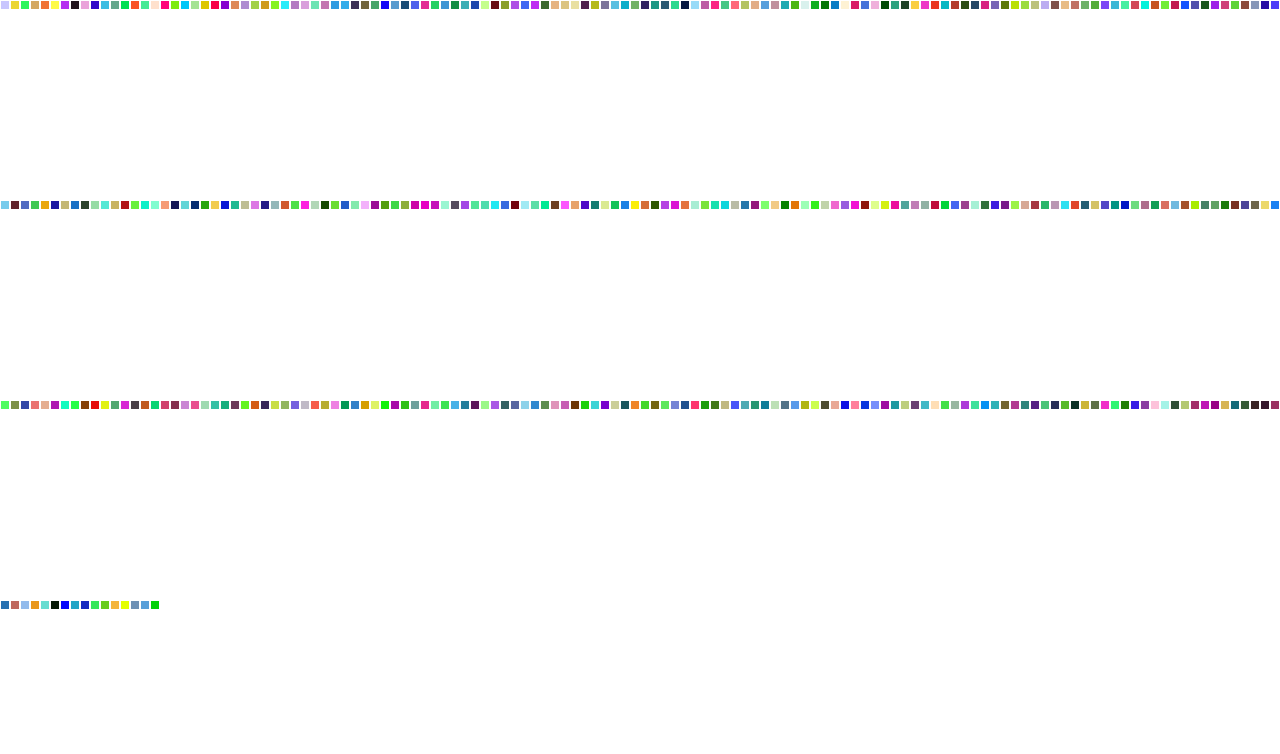
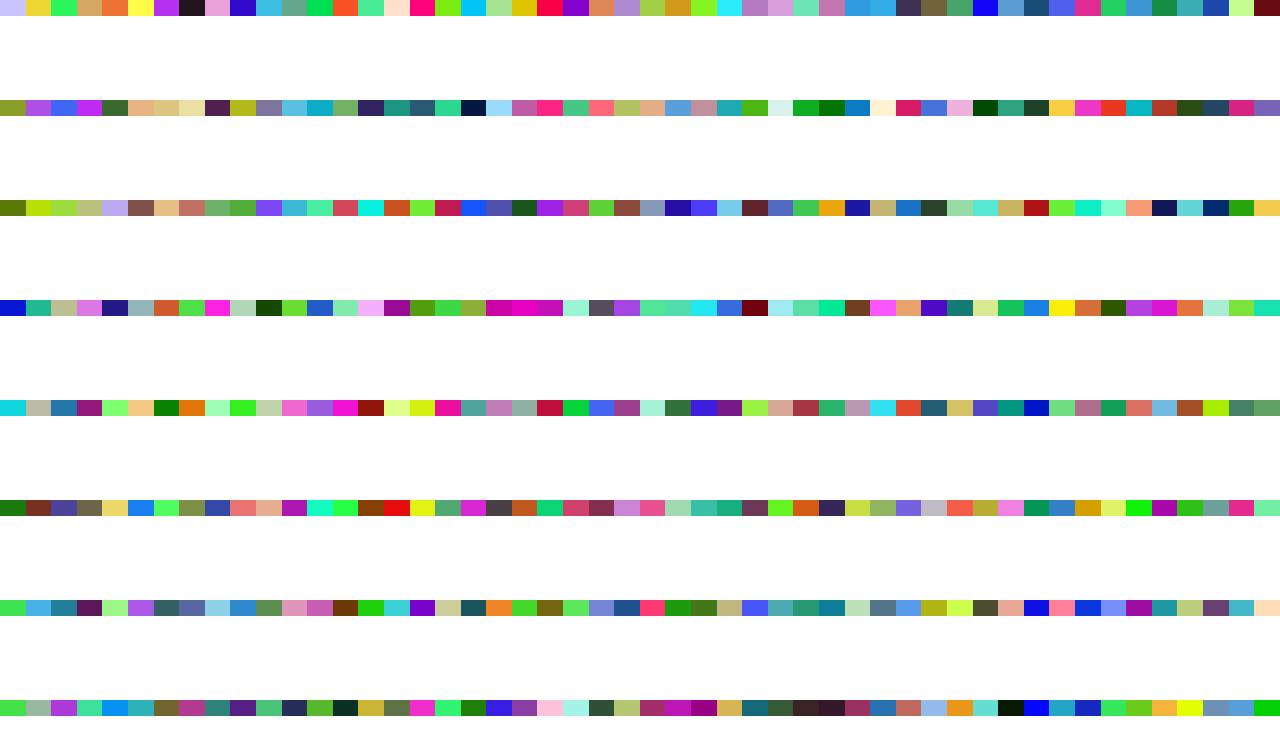
Before and after one commit to IntuitiveHarmony/party-dots-history, a React (Create React App) app: page / in a window 1280 px wide. Shown: the top 754 px of the page. Built offline with nearby package versions, Linux system fonts and the light colour scheme.

Commit message:
prompt 13

```diff
--- /dev/null
+++ b/src/App.css
@@ -0,0 +1,10 @@
+body {
+  margin: 0;
+  padding: 0;
+}
+
+.box-container {
+  display: flex;
+  flex-wrap: wrap;
+  height: 100vh;
+}
--- a/src/App.js
+++ b/src/App.js
@@ -1,4 +1,5 @@
 import React, { useState, useEffect } from "react";
+import "./App.css";
 
 const Box = ({ size }) => {
   const [color, setColor] = useState(getRandomColor());
@@ -24,9 +25,10 @@ const Box = ({ size }) => {
     <div
       style={{
         backgroundColor: color,
-        width: `${size}px`,
-        height: `${size}px`,
-        margin: "1px",
+        width: `${size}%`,
+        height: `${size}%`,
+        margin: "0",
+        padding: "0",
       }}
     />
   );
@@ -36,31 +38,9 @@ const BoxContainer = ({ numBoxes, boxSize }) => {
   const boxes = Array.from({ length: numBoxes }).map((_, i) => (
     <Box key={i} size={boxSize} />
   ));
-  return (
-    <div
-      style={{
-        display: "flex",
-        flexWrap: "wrap",
-        height: "100vh",
-        width: "100vw",
-        alignItems: "stretch",
-        justifyContent: "stretch",
-        padding: "0",
-        margin: "0",
-      }}
-    >
-      {boxes}
-    </div>
-  );
+  return <div className="box-container">{boxes}</div>;
 };
 
 export default function App() {
-  useEffect(() => {
-    document.body.style.margin = "0";
-    document.body.style.padding = "0";
-  }, []);
-
-  return <BoxContainer numBoxes={400} boxSize={8} />;
+  return <BoxContainer numBoxes={400} boxSize={2} />;
 }
-
-// This code adds a useEffect hook that sets the margin and padding of the body element to 0. This should ensure that the BoxContainer takes up the entire page.
```
